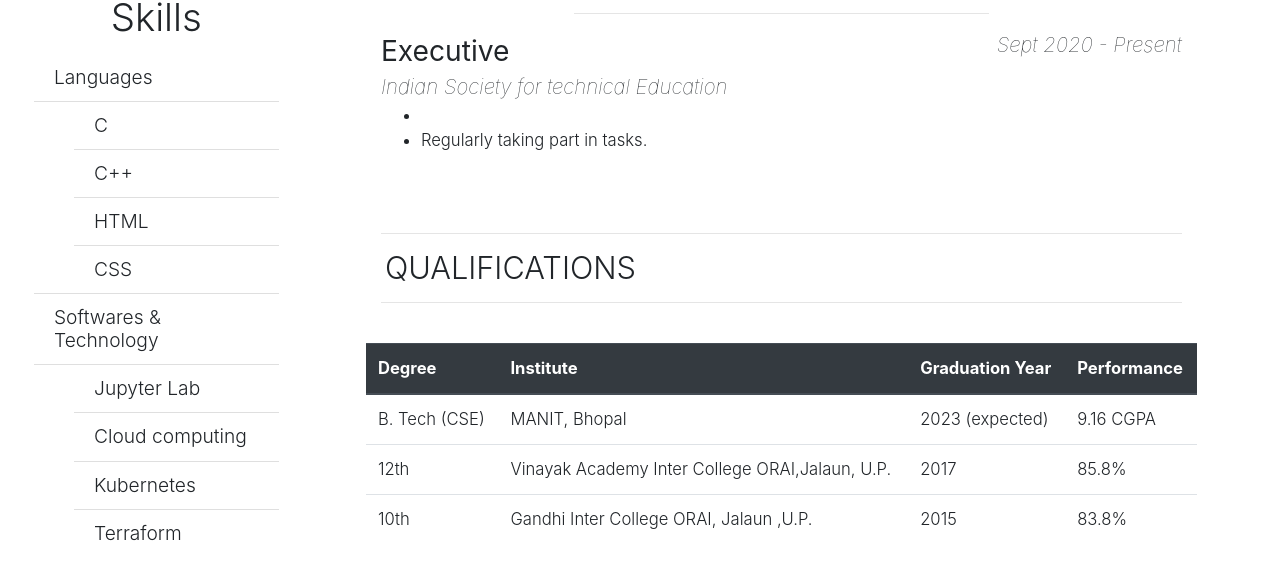
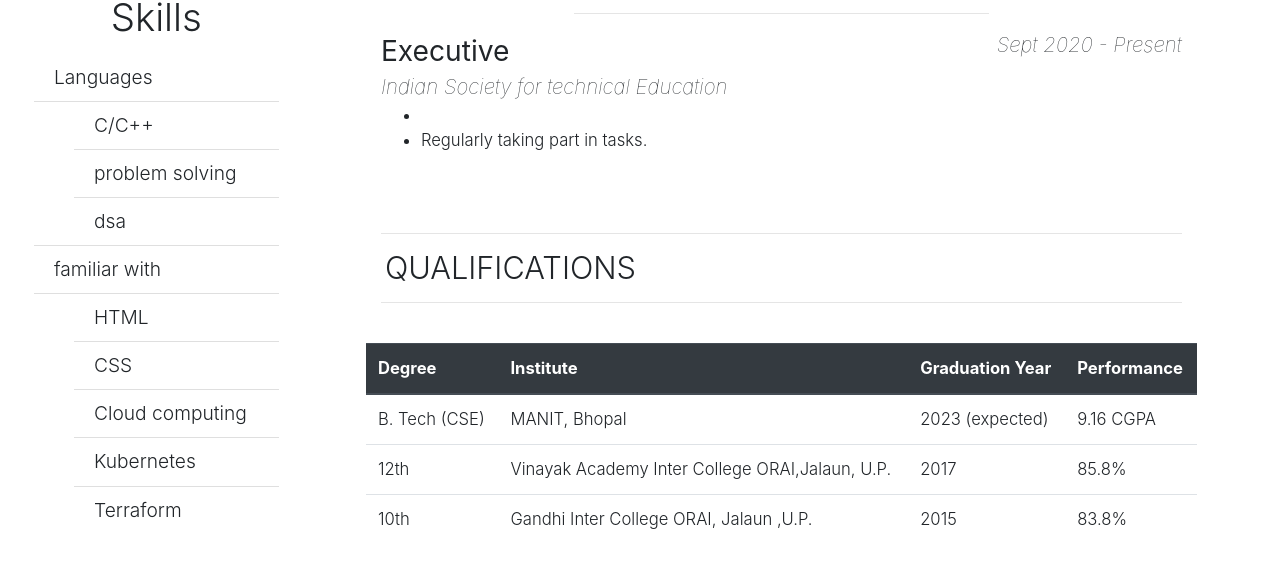
Before and after one commit to akku0225/resume-ak.github.io, a plain HTML site: page index.html in a window 1280 px wide. Shown: the part 753-1332 px from the top of the page. Drawn offline with nearby package versions, Linux system fonts and the light colour scheme.

Commit message:
Update index.html

```diff
--- a/index.html
+++ b/index.html
@@ -40,18 +40,20 @@
                         <ul class="list-group list-group-flush">
                             <li class="list-group-item">Languages</li>
                             <ul>
-                                <li class="list-group-item">C</li>
-                                <li class="list-group-item">C++</li>
-                                <li class="list-group-item">HTML</li>
-                                <li class="list-group-item">CSS</li>
+
+                                <li class="list-group-item">C/C++</li>
+                                   <li class="list-group-item">problem solving</li>
+                                <li class="list-group-item">dsa</li>
+
                             </ul>
 
 
 
-                            <li class="list-group-item">Softwares & Technology</li>
+                            <li class="list-group-item">familiar with</li>
                             <ul>
+                                  <li class="list-group-item">HTML</li>
+                                <li class="list-group-item">CSS</li>
 
-                                <li class="list-group-item">Jupyter Lab</li>
                                 <li class="list-group-item">Cloud computing</li>
                                 <li class="list-group-item">Kubernetes</li>
                                 <li class="list-group-item">Terraform</li>
```
